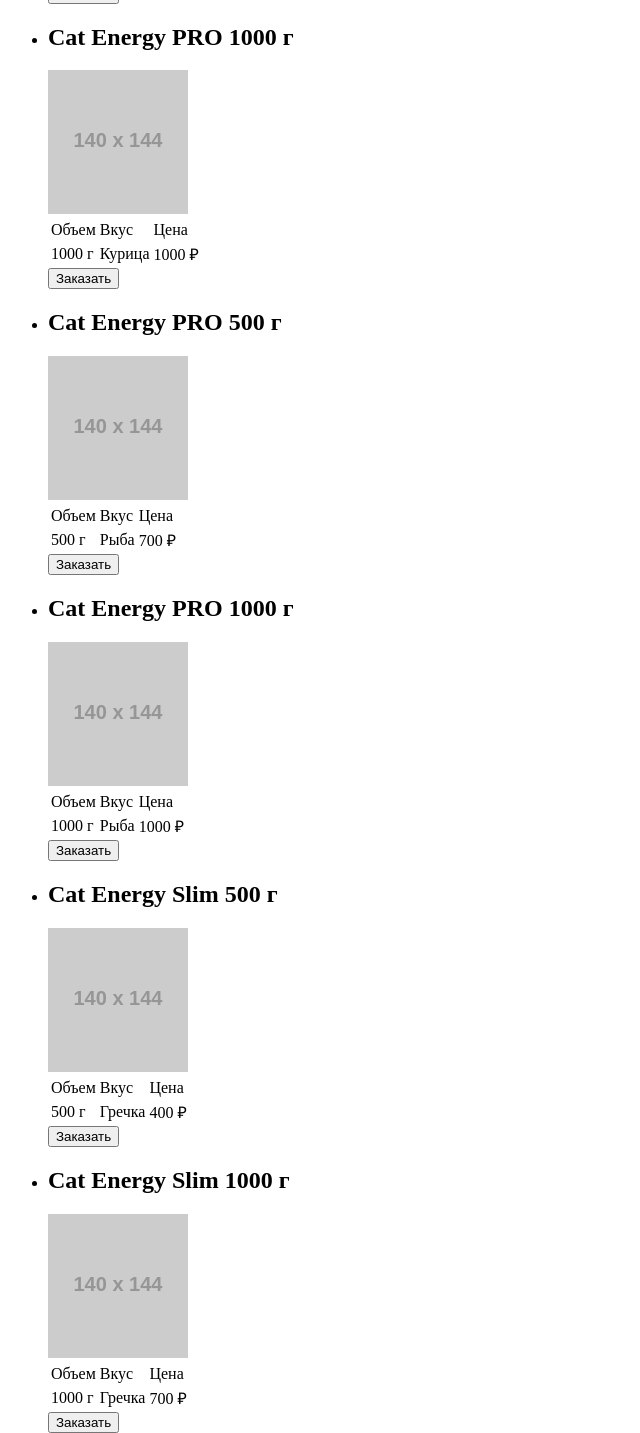
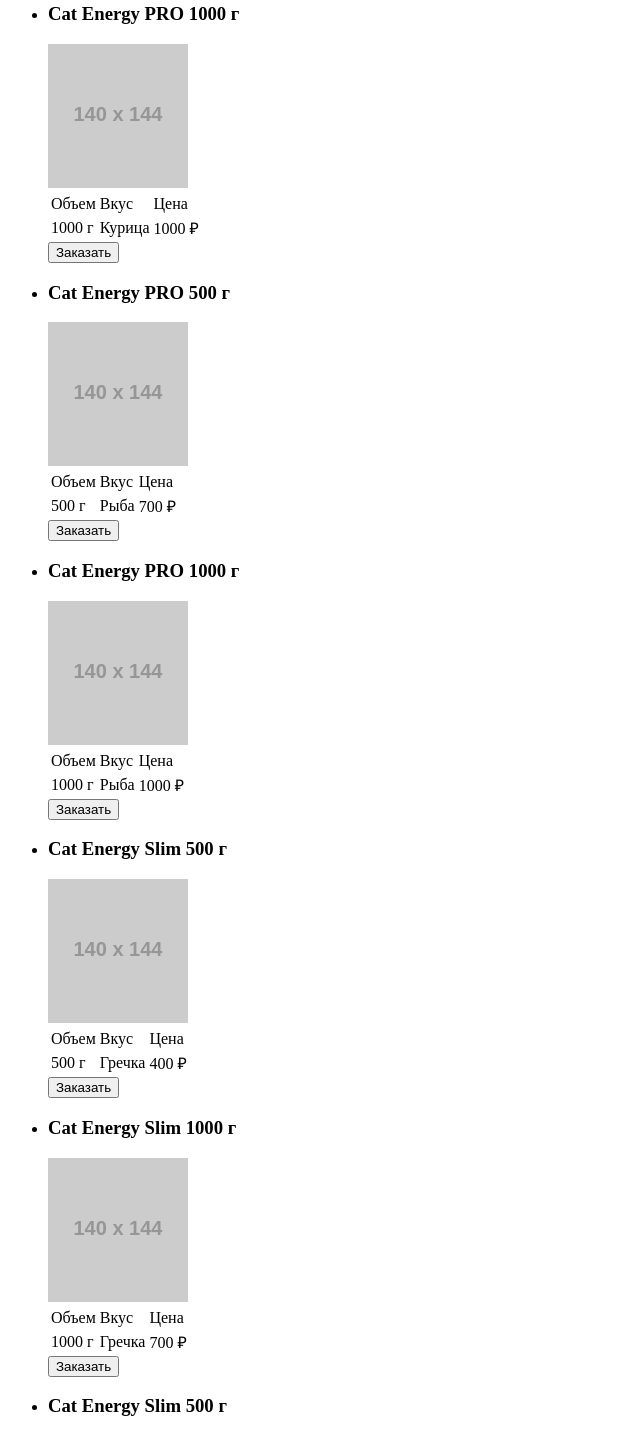
Before and after one commit to alivekenny/887261-cat-energy-17, a website: page source/catalog.html in a window 1280 px wide. Shown: the part 572-2005 px from the top of the page, without its empty margins (0-640 px from the left). Drawn offline with Linux system fonts and the light colour scheme; placeholder pictures from the web are drawn by us.

Commit message:
каталог проходит ХТМЛ-чекер

```diff
--- a/source/catalog.html
+++ b/source/catalog.html
@@ -20,12 +20,12 @@
     </nav>
   </section>
   <main class="catalog-page">
-    <h1 class="catalog-page__h1">Каталог продукции</h1>
+    <h2 class="catalog-page__h1">Каталог продукции</h2>
     <section class="catalog-page__item-list">
       <ul>
         <li class="catalog-page__item-list catalog-item">
-          <h1 class="catalog-item__title">Cat Energy PRO 500 г</h1>
-          <img class="catalog-item__image" src="http://placehold.it/140x144" width="140" height="144">
+          <h3 class="catalog-item__title">Cat Energy PRO 500 г</h3>
+          <img class="catalog-item__image" src="http://placehold.it/140x144" width="140" height="144" alt="Банка Cat Energy PRO 500 г">
           <table class="catalog-item__table item-table">
             <tr>
               <td class="item-table__property">Объем</td>
@@ -41,8 +41,8 @@
           <button class="button__button" type="button">Заказать</button>
         </li>
         <li class="catalog-page__item-list catalog-item">
-          <h1 class="catalog-item__title">Cat Energy PRO 1000 г</h1>
-          <img class="catalog-item__image" src="http://placehold.it/140x144" width="140" height="144">
+          <h3 class="catalog-item__title">Cat Energy PRO 1000 г</h3>
+          <img class="catalog-item__image" src="http://placehold.it/140x144" width="140" height="144" alt="Банка Cat Energy PRO 1000 г">
           <table class="catalog-item__table item-table">
             <tr>
               <td class="item-table__property">Объем</td>
@@ -58,8 +58,8 @@
           <button class="button__button" type="button">Заказать</button>
         </li>
         <li class="catalog-page__item-list catalog-item">
-          <h1 class="catalog-item__title">Cat Energy PRO 500 г</h1>
-          <img class="catalog-item__image" src="http://placehold.it/140x144" width="140" height="144">
+          <h3 class="catalog-item__title">Cat Energy PRO 500 г</h3>
+          <img class="catalog-item__image" src="http://placehold.it/140x144" width="140" height="144" alt="Банка Cat Energy PRO 500 г">
           <table class="catalog-item__table item-table">
             <tr>
               <td class="item-table__property">Объем</td>
@@ -75,8 +75,8 @@
           <button class="button__button" type="button">Заказать</button>
         </li>
         <li class="catalog-page__item-list catalog-item">
-          <h1 class="catalog-item__title">Cat Energy PRO 1000 г</h1>
-          <img class="catalog-item__image" src="http://placehold.it/140x144" width="140" height="144">
+          <h3 class="catalog-item__title">Cat Energy PRO 1000 г</h3>
+          <img class="catalog-item__image" src="http://placehold.it/140x144" width="140" height="144" alt="Банка Cat Energy PRO 1000 г">
           <table class="catalog-item__table item-table">
             <tr>
               <td class="item-table__property">Объем</td>
@@ -92,8 +92,8 @@
           <button class="button__button" type="button">Заказать</button>
         </li>
         <li class="catalog-page__item-list catalog-item">
-          <h1 class="catalog-item__title">Cat Energy Slim 500 г</h1>
-          <img class="catalog-item__image" src="http://placehold.it/140x144" width="140" height="144">
+          <h3 class="catalog-item__title">Cat Energy Slim 500 г</h3>
+          <img class="catalog-item__image" src="http://placehold.it/140x144" width="140" height="144" alt="Банка Cat Energy Slim 500 г">
           <table class="catalog-item__table item-table">
             <tr>
               <td class="item-table__property">Объем</td>
@@ -109,8 +109,8 @@
           <button class="button__button" type="button">Заказать</button>
         </li>
         <li class="catalog-page__item-list catalog-item">
-          <h1 class="catalog-item__title">Cat Energy Slim 1000 г</h1>
-          <img class="catalog-item__image" src="http://placehold.it/140x144" width="140" height="144">
+          <h3 class="catalog-item__title">Cat Energy Slim 1000 г</h3>
+          <img class="catalog-item__image" src="http://placehold.it/140x144" width="140" height="144" alt="Банка Cat Energy Slim 1000 г">
           <table class="catalog-item__table item-table">
             <tr>
               <td class="item-table__property">Объем</td>
@@ -126,8 +126,8 @@
           <button class="button__button" type="button">Заказать</button>
         </li>
         <li class="catalog-page__item-list catalog-item">
-          <h1 class="catalog-item__title">Cat Energy Slim 500 г</h1>
-          <img class="catalog-item__image" src="http://placehold.it/140x144" width="140" height="144">
+          <h3 class="catalog-item__title">Cat Energy Slim 500 г</h3>
+          <img class="catalog-item__image" src="http://placehold.it/140x144" width="140" height="144" alt="Банка Cat Energy Slim 500 г">
           <table class="catalog-item__table item-table">
             <tr>
               <td class="item-table__property">Объем</td>
@@ -144,7 +144,7 @@
         </li>
       </ul>
       <section class="catalog-page__show-more show-more">
-        <h1 class="show-more__title">Показать еще 100500 товаров</h1>
+        <h2 class="show-more__title">Показать еще 100500 товаров</h2>
         <p class="show-more__subtitle">На самом деле вкусов гораздо больше!</p>
         <button class="button__button-secondary">Показать все</button>
       </section>
```
